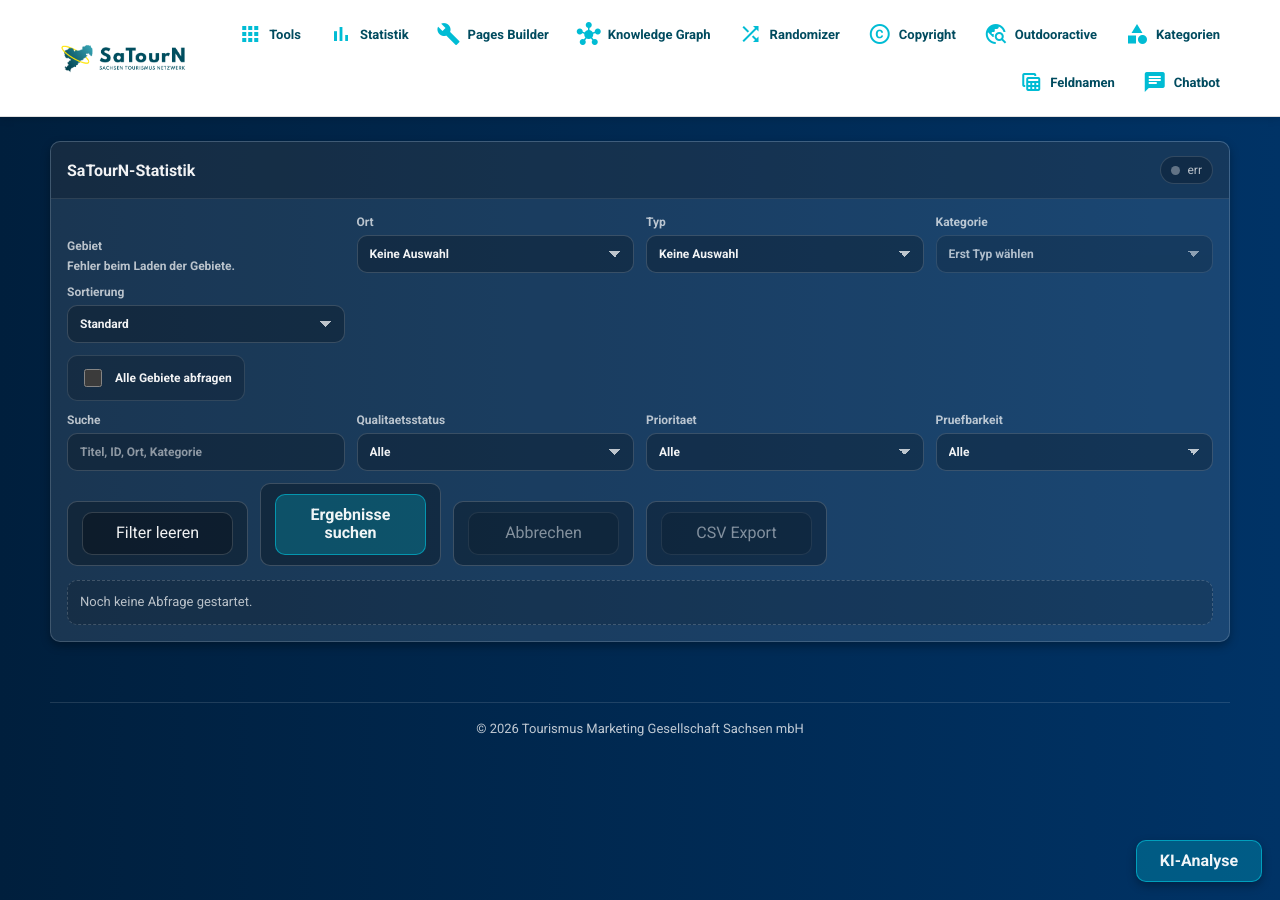
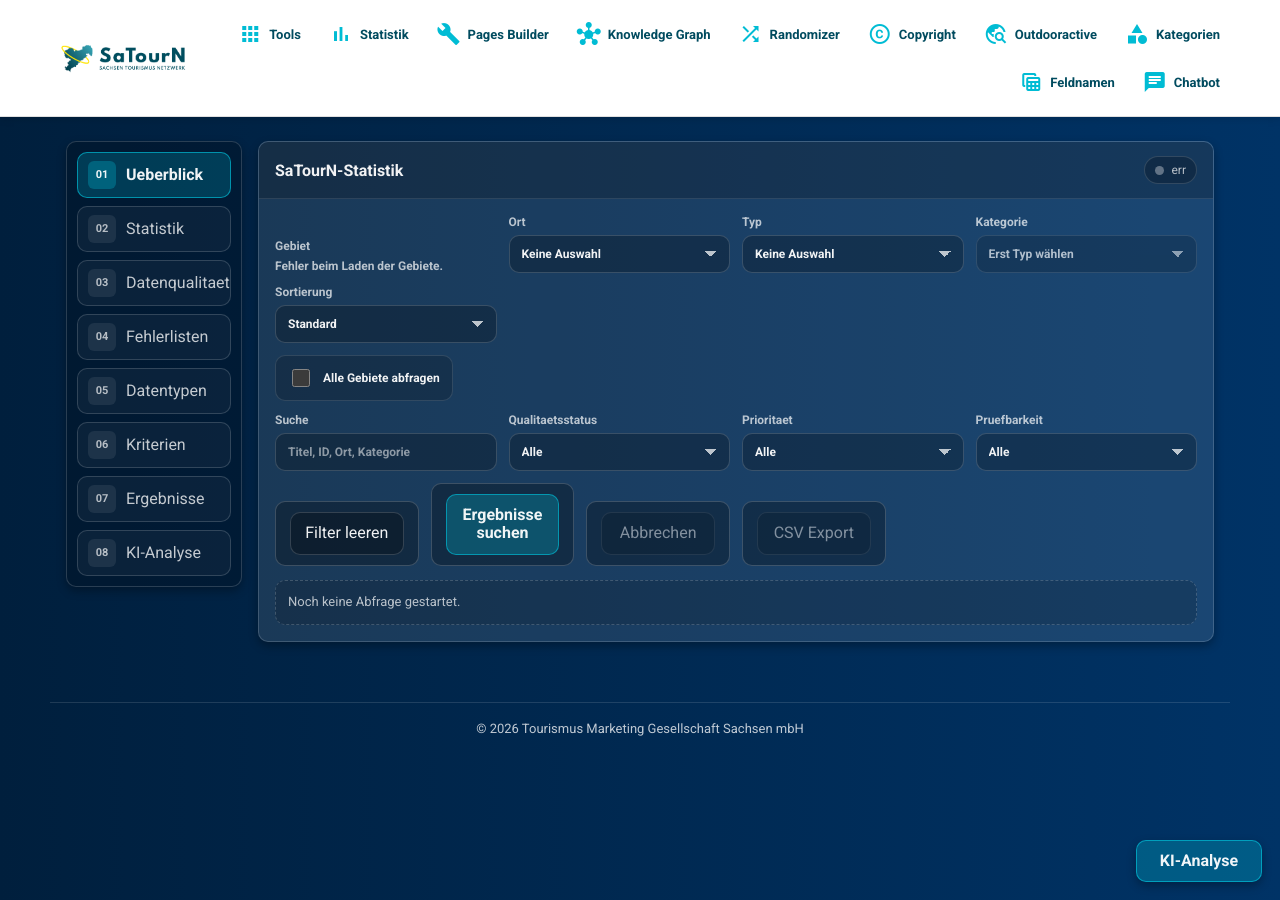
Before and after one commit to Tim-Meyer-TMGS/SaTourN, a Jekyll site: the page built from Statistik/index.html, in a window 1280 px wide. Built offline with Jekyll 4.4.1, drawn with Linux system fonts in a browser that asks for light colours.

Commit message:
neues design

```diff
--- a/Statistik/index.html
+++ b/Statistik/index.html
@@ -8,7 +8,43 @@
 ---
 
 <div class="statistik">
-  <div class="wrap">
+  <div class="statistik-shell">
+    <nav class="statistik-side-nav" aria-label="Datenqualitaetsmonitor Navigation">
+      <button class="statistik-nav-button active" type="button" data-statistik-view="overview" aria-current="page">
+        <span>01</span>
+        Ueberblick
+      </button>
+      <button class="statistik-nav-button" type="button" data-statistik-view="stats">
+        <span>02</span>
+        Statistik
+      </button>
+      <button class="statistik-nav-button" type="button" data-statistik-view="quality">
+        <span>03</span>
+        Datenqualitaet
+      </button>
+      <button class="statistik-nav-button" type="button" data-statistik-view="issues">
+        <span>04</span>
+        Fehlerlisten
+      </button>
+      <button class="statistik-nav-button" type="button" data-statistik-view="types">
+        <span>05</span>
+        Datentypen
+      </button>
+      <button class="statistik-nav-button" type="button" data-statistik-view="matrix">
+        <span>06</span>
+        Kriterien
+      </button>
+      <button class="statistik-nav-button" type="button" data-statistik-view="results">
+        <span>07</span>
+        Ergebnisse
+      </button>
+      <button class="statistik-nav-button" type="button" data-statistik-view="ai">
+        <span>08</span>
+        KI-Analyse
+      </button>
+    </nav>
+
+    <div class="wrap statistik-main">
 
     <section class="card">
       <div class="hd">
@@ -148,7 +184,7 @@
 
         <div id="empty-state" class="empty-state" aria-live="polite">Noch keine Abfrage gestartet.</div>
 
-        <div id="summary" class="summary" hidden>
+        <div id="summary" class="summary" data-view-panel="overview stats" hidden>
           <div class="summary-item">
             <span>SaTourN</span>
             <strong id="summary-stat">0</strong>
@@ -167,7 +203,7 @@
           </div>
         </div>
 
-        <div id="quality-summary" class="summary quality-summary" hidden aria-live="polite">
+        <div id="quality-summary" class="summary quality-summary" data-view-panel="overview quality" hidden aria-live="polite">
           <div class="summary-item">
             <span>Durchschnittlicher Qualitaets-Score</span>
             <strong id="quality-score">keine Daten</strong>
@@ -194,7 +230,7 @@
           </div>
         </div>
 
-        <section id="issue-summary" class="issue-summary" aria-labelledby="issue-summary-title" hidden>
+        <section id="issue-summary" class="issue-summary" data-view-panel="overview quality issues" aria-labelledby="issue-summary-title" hidden>
           <div class="section-head">
             <div>
               <h2 id="issue-summary-title">Haeufigste Pflegebedarfe</h2>
@@ -205,7 +241,7 @@
           <div id="issue-list" class="issue-list"></div>
         </section>
 
-        <section id="issue-detail-section" class="issue-detail" aria-labelledby="issue-detail-title" hidden>
+        <section id="issue-detail-section" class="issue-detail" data-view-panel="issues" aria-labelledby="issue-detail-title" hidden>
           <div class="issue-detail-head">
             <div>
               <h2 id="issue-detail-title">Fehlerliste</h2>
@@ -224,7 +260,7 @@
           </div>
         </section>
 
-        <section id="type-summary-section" class="quality-table-section" aria-labelledby="type-summary-title" hidden>
+        <section id="type-summary-section" class="quality-table-section" data-view-panel="overview types" aria-labelledby="type-summary-title" hidden>
           <div class="section-head">
             <div>
               <h2 id="type-summary-title">Datentypen im Ueberblick</h2>
@@ -233,7 +269,7 @@
           <div class="tableWrap quality-table-wrap" id="type-summary-table"></div>
         </section>
 
-        <section id="criteria-matrix-section" class="quality-table-section" aria-labelledby="criteria-matrix-title" hidden>
+        <section id="criteria-matrix-section" class="quality-table-section" data-view-panel="matrix" aria-labelledby="criteria-matrix-title" hidden>
           <div class="section-head">
             <div>
               <h2 id="criteria-matrix-title">Qualitaetskriterien-Matrix</h2>
@@ -242,7 +278,7 @@
           <div class="tableWrap quality-table-wrap matrix-table-wrap" id="criteria-matrix-table"></div>
         </section>
 
-        <div id="chart-container" class="chart-grid" hidden>
+        <div id="chart-container" class="chart-grid" data-view-panel="stats" hidden>
           <div class="chart-card">
             <div class="chart-title">Open-Data Anteil</div>
             <canvas id="ratio-chart" height="230"></canvas>
@@ -253,10 +289,11 @@
           </div>
         </div>
 
-        <div class="tableWrap" id="result" hidden></div>
+        <div class="tableWrap" id="result" data-view-panel="results stats" hidden></div>
       </div>
     </section>
 
+    </div>
   </div>
 
   <button id="ai-chat-open-button" class="ai-chat-open-button" type="button" aria-controls="ai-chat-panel" aria-expanded="false">
--- a/Statistik/scripts.js
+++ b/Statistik/scripts.js
@@ -51,6 +51,8 @@
     prioritySelect: document.getElementById('priority-select'),
     autoCheckSelect: document.getElementById('autocheck-select'),
     clearQualityFiltersButton: document.getElementById('clear-quality-filters-button'),
+    viewNavButtons: Array.from(document.querySelectorAll('[data-statistik-view]')),
+    viewPanels: Array.from(document.querySelectorAll('[data-view-panel]')),
     emptyState: document.getElementById('empty-state'),
     resultDiv: document.getElementById('result'),
     summary: document.getElementById('summary'),
@@ -153,6 +155,7 @@
     activeIssue: null,
     activeIssueType: null,
     activeView: 'overview',
+    activePanel: 'overview',
     issueListPage: 0,
     issueListPageSize: 50,
     serverIssueList: {
@@ -219,6 +222,42 @@
     'Empfohlene Aktion',
     'Link / URL'
   ];
+
+  function panelMatchesActiveView(panel) {
+    const viewIds = String(panel?.dataset?.viewPanel || '')
+      .split(/\s+/)
+      .map((value) => value.trim())
+      .filter(Boolean);
+    return viewIds.includes(state.activePanel);
+  }
+
+  function updateViewNavigation() {
+    elements.viewNavButtons.forEach((button) => {
+      const active = button.dataset.statistikView === state.activePanel;
+      button.classList.toggle('active', active);
+      if (active) {
+        button.setAttribute('aria-current', 'page');
+      } else {
+        button.removeAttribute('aria-current');
+      }
+    });
+
+    elements.viewPanels.forEach((panel) => {
+      panel.classList.toggle('panel-hidden', !panelMatchesActiveView(panel));
+    });
+  }
+
+  function setActivePanel(panelId) {
+    if (!panelId) return;
+    if (panelId === 'ai') {
+      openAiChatPanel();
+      return;
+    }
+
+    state.activePanel = panelId;
+    updateViewNavigation();
+    updateAiContextNote();
+  }
 
   const cleanQueryValue = (value) => String(value || '').replaceAll('"', '').trim();
 
@@ -704,10 +743,11 @@
   function refreshAfterActiveFilterChange() {
     closeItemDetailPanel({ restoreFocus: false });
     syncActiveFilters();
-    if (state.activeIssue && state.activeIssueType) {
+    if (state.activeIssue) {
+      state.activeIssueType = state.activeFilters.type || null;
       state.issueListPage = 0;
       resetServerIssueList();
-      void loadServerIssueList();
+      if (state.activeIssueType) void loadServerIssueList();
     }
     if (hasQualityOutputContext()) {
       renderAll();
@@ -1529,10 +1569,12 @@
     state.activeIssueType = issueType;
     state.activeFilters.criterionId = criterionId;
     state.activeView = 'issueList';
+    state.activePanel = 'issues';
     state.issueListPage = 0;
     resetServerIssueList();
     refreshFilteredItems();
     renderQualitySections();
+    updateViewNavigation();
     if (state.activeIssueType) {
       void loadServerIssueList();
     }
@@ -2614,11 +2656,13 @@
     state.activeIssueType = null;
     state.activeFilters.criterionId = null;
     state.activeView = 'overview';
+    state.activePanel = 'overview';
     state.issueListPage = 0;
     resetServerIssueList();
     closeItemDetailPanel({ restoreFocus: false });
     refreshFilteredItems();
     renderQualitySections();
+    updateViewNavigation();
     setPill('ok', 'Uebersicht');
   }
 
@@ -2766,6 +2810,7 @@
     renderCharts(visibleRows);
     elements.exportButton.disabled = state.latestRows.length === 0 || !!state.currentRun;
     setEmptyState(visibleRows.length ? '' : EMPTY_STATES.noResults, !visibleRows.length);
+    updateViewNavigation();
   }
 
   function csvValue(value) {
@@ -3057,6 +3102,9 @@
   elements.searchButton.addEventListener('click', fetchData);
   elements.cancelButton.addEventListener('click', cancelRun);
   elements.exportButton.addEventListener('click', exportCurrentViewToCSV);
+  elements.viewNavButtons.forEach((button) => {
+    button.addEventListener('click', () => setActivePanel(button.dataset.statistikView));
+  });
   elements.aiChatOpenButton.addEventListener('click', openAiChatPanel);
   elements.aiChatCloseButton.addEventListener('click', closeAiChatPanel);
   elements.aiChatForm.addEventListener('submit', (event) => {
@@ -3112,6 +3160,7 @@
   toggleLoading(false);
   setPill('ok', 'bereit');
   syncActiveFilters();
+  updateViewNavigation();
   updateAiContextNote();
   renderAiMessages();
   loadTypes();
--- a/Statistik/style.css
+++ b/Statistik/style.css
@@ -1,10 +1,83 @@
 /* Statistik - scoped to .statistik */
+
+.statistik .statistik-shell {
+  width: min(1440px, calc(100% - 32px));
+  margin: 0 auto;
+  display: grid;
+  grid-template-columns: 176px minmax(0, 1fr);
+  gap: 16px;
+  align-items: start;
+}
 
 .statistik .wrap {
   max-width: 1180px;
   margin: 0 auto;
   display: grid;
   gap: 16px;
+}
+
+.statistik .statistik-main {
+  max-width: none;
+  width: 100%;
+  margin: 0;
+}
+
+.statistik .statistik-side-nav {
+  position: sticky;
+  top: 16px;
+  display: grid;
+  gap: 8px;
+  padding: 10px;
+  border: 1px solid var(--border);
+  border-radius: var(--radius);
+  background: rgba(0, 0, 0, .22);
+  box-shadow: var(--shadow);
+}
+
+.statistik .statistik-nav-button {
+  display: grid;
+  grid-template-columns: 30px minmax(0, 1fr);
+  align-items: center;
+  gap: 8px;
+  min-height: 42px;
+  padding: 8px 10px;
+  text-align: left;
+  color: rgba(255, 255, 255, .76);
+  background: rgba(255, 255, 255, .04);
+}
+
+.statistik .statistik-nav-button span {
+  display: inline-grid;
+  place-items: center;
+  width: 28px;
+  height: 28px;
+  border-radius: 6px;
+  background: rgba(255, 255, 255, .08);
+  color: rgba(255, 255, 255, .68);
+  font-size: 11px;
+  font-weight: 700;
+}
+
+.statistik .statistik-nav-button:hover,
+.statistik .statistik-nav-button:focus-visible {
+  border-color: rgba(0, 188, 212, .52);
+  background: rgba(0, 188, 212, .14);
+}
+
+.statistik .statistik-nav-button.active {
+  border-color: rgba(0, 188, 212, .68);
+  background: rgba(0, 188, 212, .22);
+  color: var(--text);
+  font-weight: 700;
+}
+
+.statistik .statistik-nav-button.active span {
+  background: rgba(0, 188, 212, .30);
+  color: var(--text);
+}
+
+.statistik .panel-hidden {
+  display: none !important;
 }
 
 .statistik .card {
@@ -927,6 +1000,22 @@
 }
 
 @media (max-width: 980px) {
+  .statistik .statistik-shell {
+    width: min(100% - 24px, 1180px);
+    grid-template-columns: 1fr;
+  }
+
+  .statistik .statistik-side-nav {
+    position: static;
+    grid-template-columns: repeat(4, minmax(0, 1fr));
+  }
+
+  .statistik .statistik-nav-button {
+    grid-template-columns: 1fr;
+    justify-items: center;
+    text-align: center;
+  }
+
   .statistik .field {
     grid-column: span 6;
   }
@@ -960,6 +1049,14 @@
 }
 
 @media (max-width: 620px) {
+  .statistik .statistik-shell {
+    width: min(100% - 16px, 1180px);
+  }
+
+  .statistik .statistik-side-nav {
+    grid-template-columns: repeat(2, minmax(0, 1fr));
+  }
+
   .statistik .field,
   .statistik .wide,
   .statistik .btn {
```
Also changed, not shown: docs/Codex/Datenqualitaetsmonitor_Aktueller_Projektstand.md (+24 -8 lines), docs/Codex/Datenqualitaetsmonitor_Offene_TODOs.md (+9 -3 lines), docs/Codex/Datenqualitaetsmonitor_Verifizierte_Annahmen.md (+28 -0 lines).
